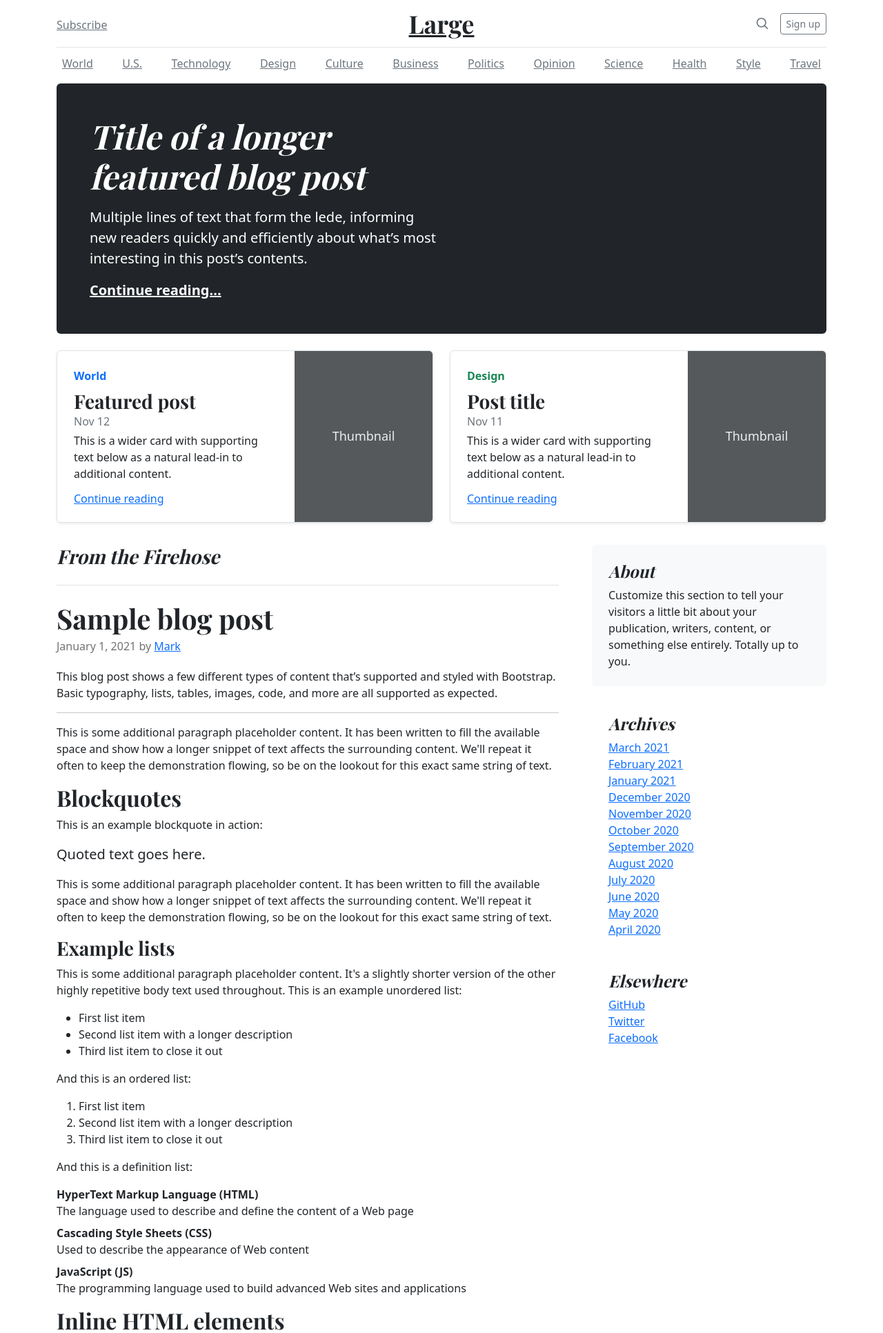
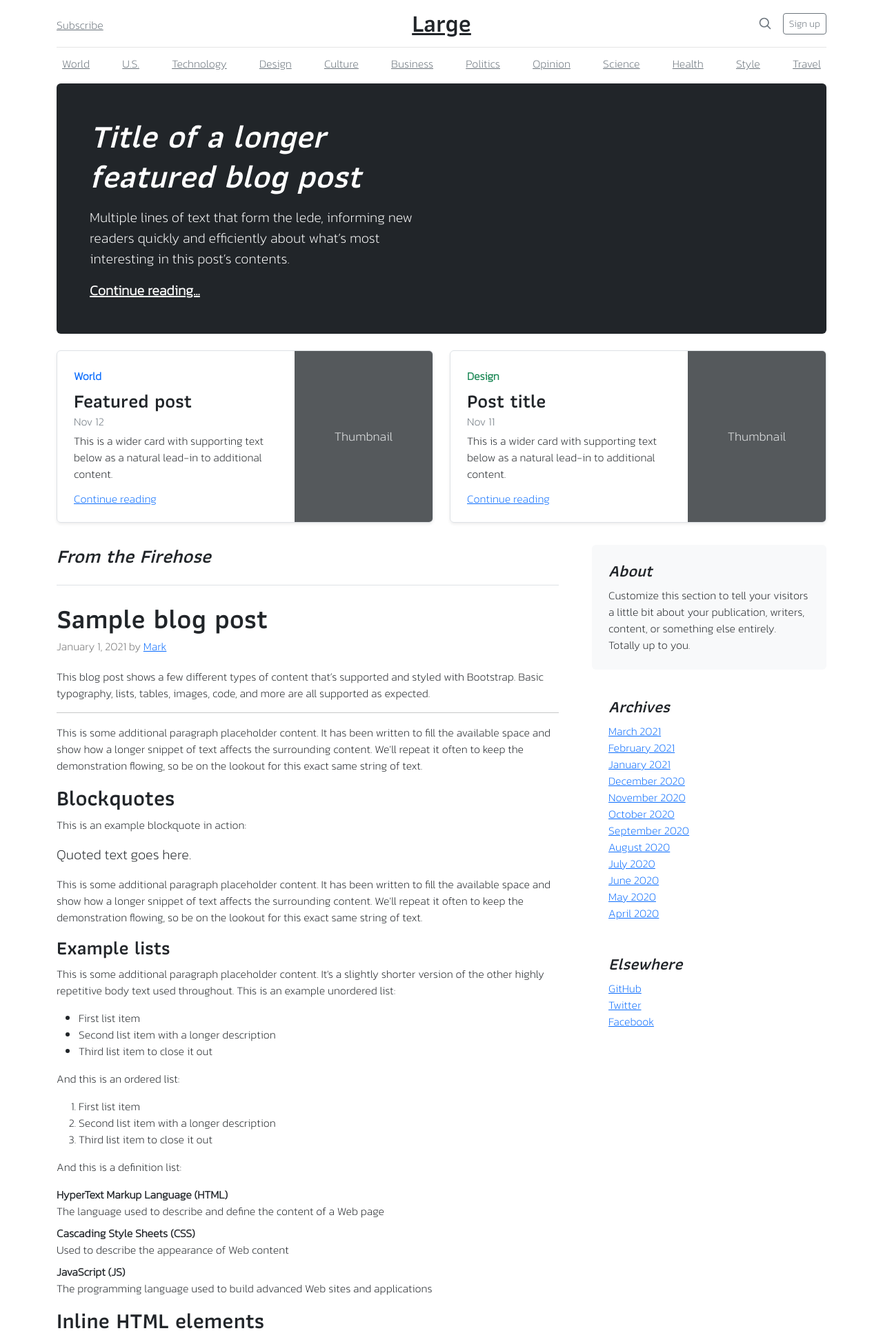
Before and after one commit to mjiraboondilok/jiraboon-blog, a Django app: page /blog/ in a window 1280 px wide. Shown: the top 1933 px of the page at 69% size. Run offline with Django 4.2, Linux system fonts and the light colour scheme.

Commit message:
use google fonts

```diff
--- a/blog/static/blog/blog.css
+++ b/blog/static/blog/blog.css
@@ -5,7 +5,7 @@
 }
 
 .blog-header-logo {
-  font-family: "Playfair Display", Georgia, "Times New Roman", serif/*rtl:Amiri, Georgia, "Times New Roman", serif*/;
+  font-family: 'Athiti', sans-serif;
   font-size: 2.25rem;
 }
 
@@ -14,7 +14,7 @@
 }
 
 h1, h2, h3, h4, h5, h6 {
-  font-family: "Playfair Display", Georgia, "Times New Roman", serif/*rtl:Amiri, Georgia, "Times New Roman", serif*/;
+  font-family: 'Athiti', sans-serif;
 }
 
 .display-4 {
@@ -67,3 +67,7 @@ h1, h2, h3, h4, h5, h6 {
 .blog-footer p:last-child {
   margin-bottom: 0;
 }
+
+body {
+  font-family: 'Kanit', sans-serif;
+}
--- a/blog/templates/blog/index.html
+++ b/blog/templates/blog/index.html
@@ -3,10 +3,9 @@
   <head>
     <meta charset="utf-8">
     <meta name="viewport" content="width=device-width, initial-scale=1">
-    <meta name="description" content="">
-    <meta name="author" content="Mark Otto, Jacob Thornton, and Bootstrap contributors">
-    <meta name="generator" content="Hugo 0.104.2">
-    <title>Blog Template · Bootstrap v5.2</title>
+    <meta name="description" content="Beginning of the journey">
+    <meta name="author" content="Mag Jiraboondilok">
+    <title>Jiraboon Blog</title>
     <link href="https://cdn.jsdelivr.net/npm/bootstrap@5.2.2/dist/css/bootstrap.min.css" rel="stylesheet" integrity="sha384-Zenh87qX5JnK2Jl0vWa8Ck2rdkQ2Bzep5IDxbcnCeuOxjzrPF/et3URy9Bv1WTRi" crossorigin="anonymous">
     <style>
       .bd-placeholder-img {
@@ -61,10 +60,10 @@
       }
     </style>
 
-
     <!-- Custom styles for this template -->
-    <link href="https://fonts.googleapis.com/css?family=Playfair&#43;Display:700,900&amp;display=swap" rel="stylesheet">
-    <!-- Custom styles for this template -->
+    <link rel="preconnect" href="https://fonts.googleapis.com">
+    <link rel="preconnect" href="https://fonts.gstatic.com" crossorigin>
+    <link href="https://fonts.googleapis.com/css2?family=Athiti:wght@600&family=Kanit:wght@200&display=swap" rel="stylesheet">
     {% load static %}
     <link href="{% static 'blog/blog.css' %}" rel="stylesheet">
   </head>
```
